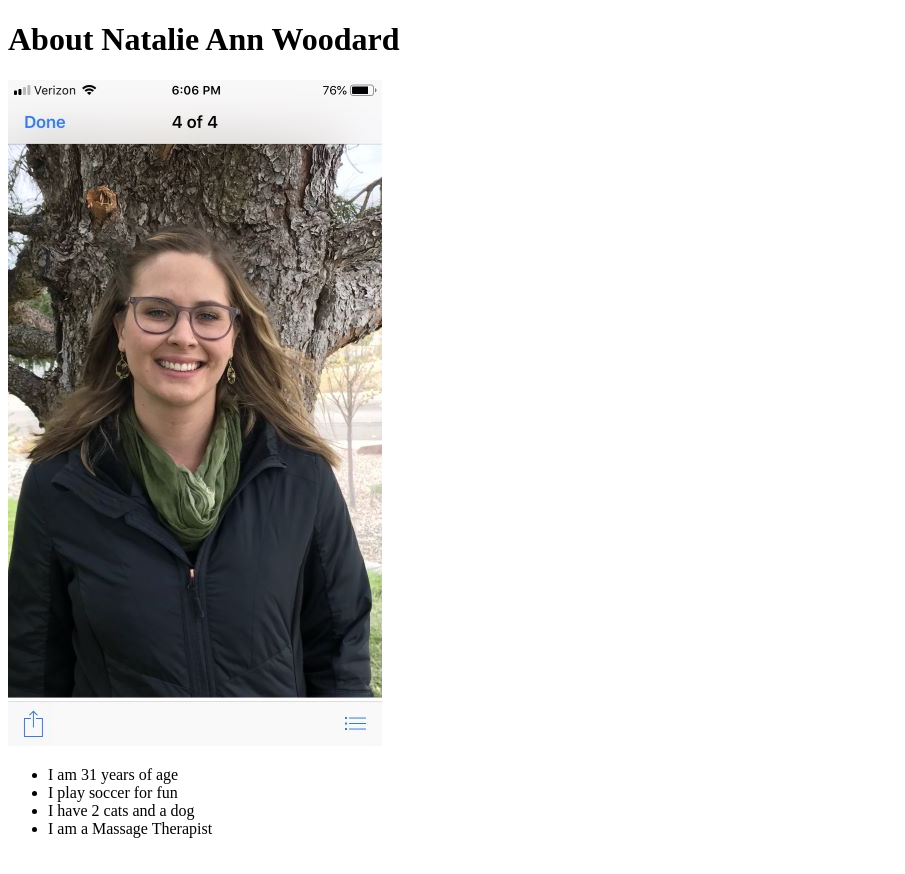
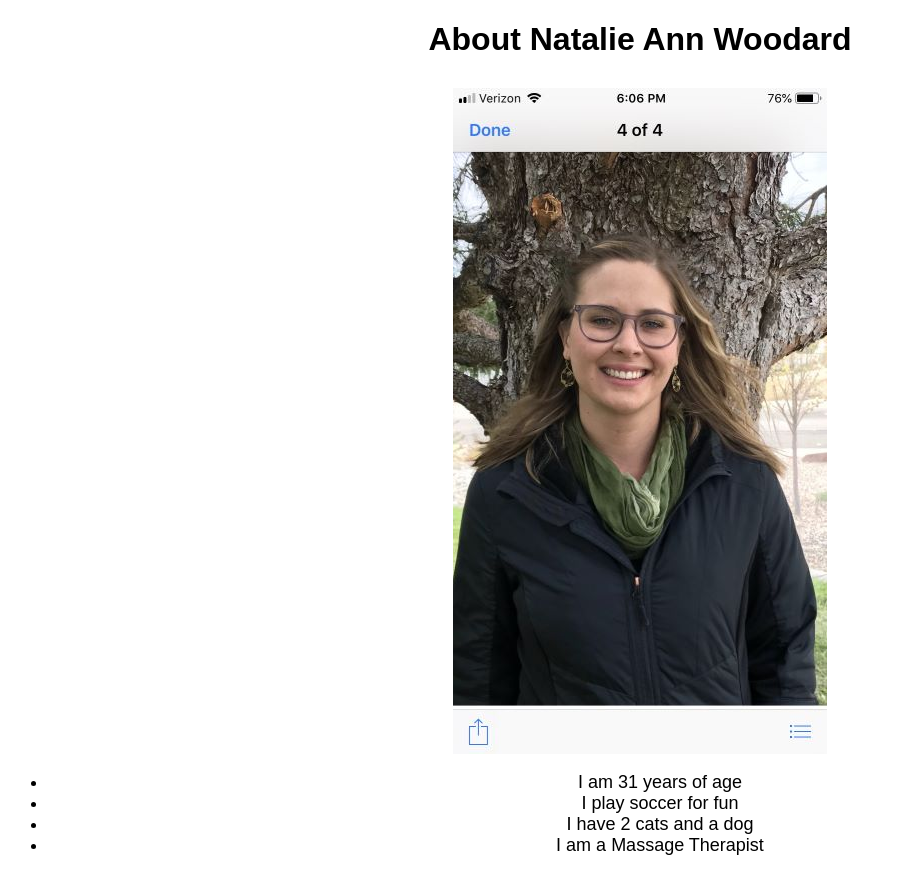
Before and after one commit to nwoodard1/about--natalie, a plain HTML site: page index.html in a window 1280 px wide. Shown: the whole page, without its empty margins (0-905 px from the left). Drawn offline with Linux system fonts and the light colour scheme.

Commit message:
added a jpg of a cat and edited the css page

```diff
--- a/index.html
+++ b/index.html
@@ -10,14 +10,14 @@
 
 	<body>
 		<h1> About Natalie Ann Woodard </h1>
-			<p>
-				<img src="./natalie-professional-pictures.png"/>
+			<div class="center">
+				<img src="./natalie-professional-pictures.png" alt="Picture of Natalie" class="center"/>
 				<ul>
 					<li> I am 31 years of age </li>
 					<li> I play soccer for fun </li>
 					<li> I have 2 cats and a dog </li>
 					<li> I am a Massage Therapist </li>
 				</ul>
-			</p>
+			</div>
 	</body>
 </html>
--- a/style.css
+++ b/style.css
@@ -0,0 +1,16 @@
+h1 {
+	text-align: center;
+	font-family: Arial, serif;
+	margin-bottom: 30px;
+}
+
+.center {
+	display: block;
+	margin-left: auto;
+	margin-right: auto;
+}
+ul {
+	font-family: Arial, serif;
+	text-align: center;
+	font-size: 18px;
+}
```
Also changed, not shown: cat.jpg (added).
